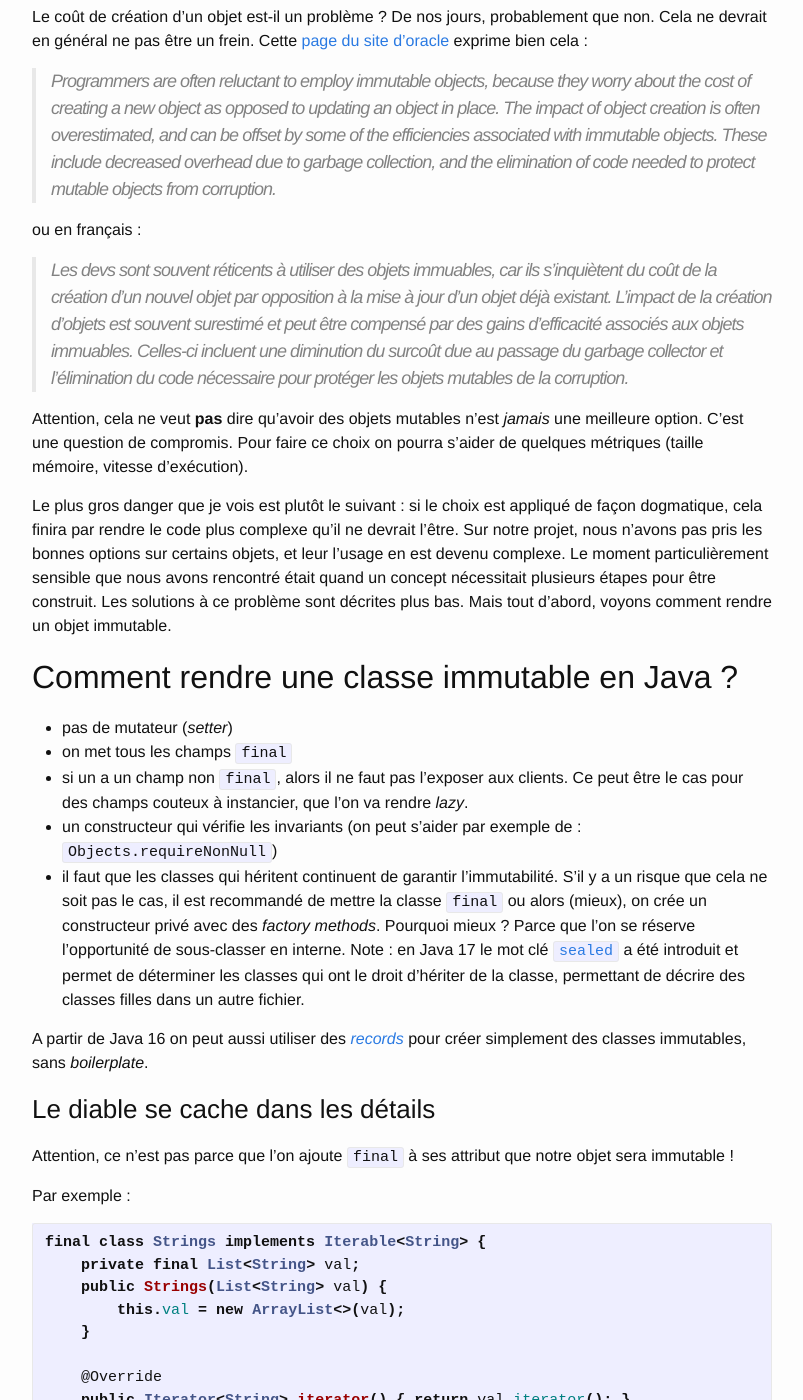
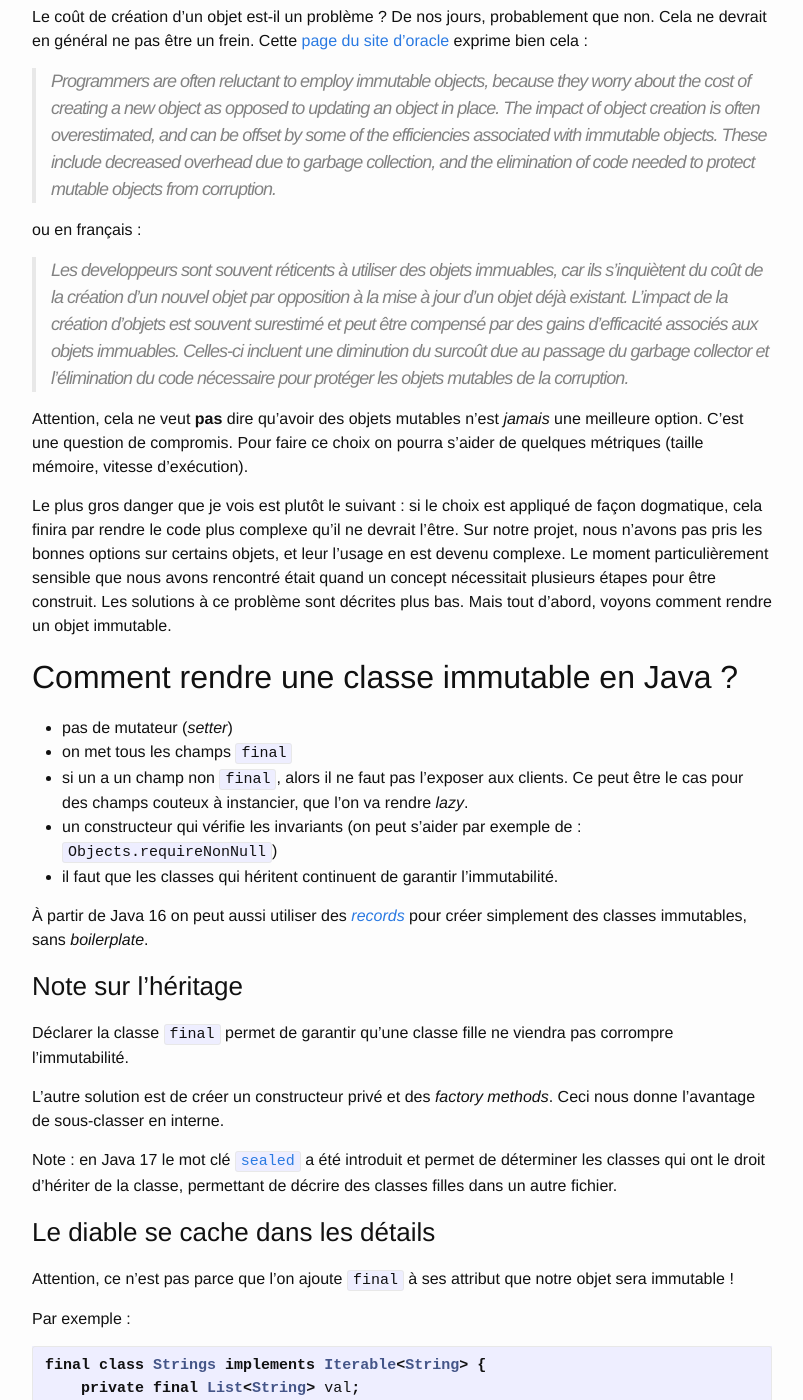
Before and after one commit to fego/fego.github.io, a Jekyll site: the page built from docs/_posts/2022-02-11-Immutabilité-Mutabilité.md, in a window 1280 px wide and 1400 px high, scrolled down 2568 px. Shown: the whole window, without its empty margins (238-1041 px from the left). Built offline with Jekyll 4.4.1, drawn with Linux system fonts in a browser that asks for light colours; our own code applies the rules of GitHub Pages for plain Markdown files.

Commit message:
raffinements
* nouvelle majuscule accentuée (clavier `fr-oss` _FTW_, 🙏 AGA)
* sortie des précisions sur l'héritage dans un sous-paragraphe dédié

```diff
--- a/docs/_posts/2022-02-11-Immutabilité-Mutabilité.md
+++ b/docs/_posts/2022-02-11-Immutabilité-Mutabilité.md
@@ -109,7 +109,7 @@ Cette [page du site d'oracle](https://docs.oracle.com/javase/tutorial/essential/
 
 ou en français :
 
-> Les devs sont souvent réticents à utiliser des objets immuables, car ils s'inquiètent du coût de la création d'un nouvel objet par opposition à la mise à jour d'un objet déjà existant. L'impact de la création d'objets est souvent surestimé et peut être compensé par des gains d'efficacité associés aux objets immuables. Celles-ci incluent une diminution du surcoût due au passage du *garbage collector* et l'élimination du code nécessaire pour protéger les objets mutables de la corruption.
+> Les developpeurs sont souvent réticents à utiliser des objets immuables, car ils s'inquiètent du coût de la création d'un nouvel objet par opposition à la mise à jour d'un objet déjà existant. L'impact de la création d'objets est souvent surestimé et peut être compensé par des gains d'efficacité associés aux objets immuables. Celles-ci incluent une diminution du surcoût due au passage du *garbage collector* et l'élimination du code nécessaire pour protéger les objets mutables de la corruption.
 
 Attention, cela ne veut **pas** dire qu'avoir des objets mutables n'est *jamais* une meilleure option.
 C'est une question de compromis.
@@ -130,13 +130,17 @@ Mais tout d'abord, voyons comment rendre un objet immutable.
 Ce peut être le cas pour des champs couteux à instancier, que l'on va rendre *lazy*.
 * un constructeur qui vérifie les invariants (on peut s'aider par exemple de : `Objects.requireNonNull`)
 * il faut que les classes qui héritent continuent de garantir l'immutabilité.
-S'il y a un risque que cela ne soit pas le cas, il est recommandé de mettre la classe `final` ou alors (mieux), on crée un constructeur privé avec des *factory methods*.
-Pourquoi mieux ?
-Parce que l'on se réserve l'opportunité de sous-classer en interne.
+
+À partir de Java 16 on peut aussi utiliser des *[records](https://docs.oracle.com/en/java/javase/17/language/records.html)* pour créer simplement des classes immutables, sans *boilerplate*.
+
+### Note sur l'héritage
+
+Déclarer la classe `final` permet de garantir qu'une classe fille ne viendra pas corrompre l'immutabilité.
+
+L'autre solution est de créer un constructeur privé et des *factory methods*.
+Ceci nous donne l'avantage de sous-classer en interne.
+
 Note : en Java 17 le mot clé [`sealed`](https://docs.oracle.com/en/java/javase/17/language/sealed-classes-and-interfaces.html) a été introduit et permet de déterminer les classes qui ont le droit d'hériter de la classe, permettant de décrire des classes filles dans un autre fichier.
-
-
-A partir de Java 16 on peut aussi utiliser des *[records](https://docs.oracle.com/en/java/javase/17/language/records.html)* pour créer simplement des classes immutables, sans *boilerplate*.
 
 ### Le diable se cache dans les détails
 
```
